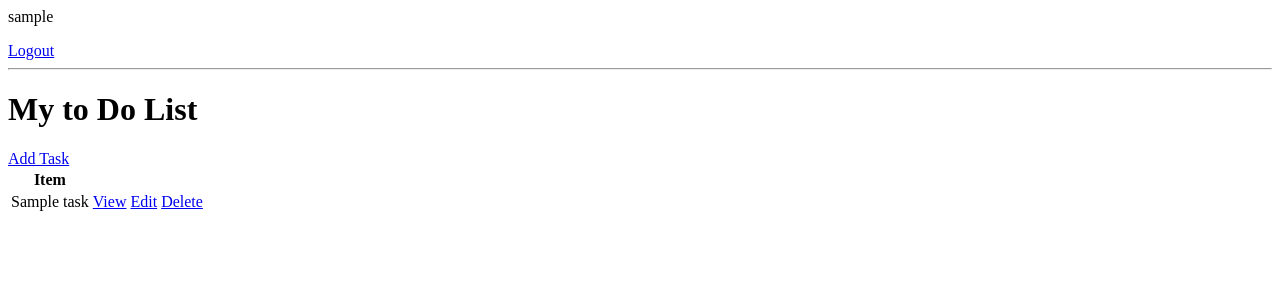
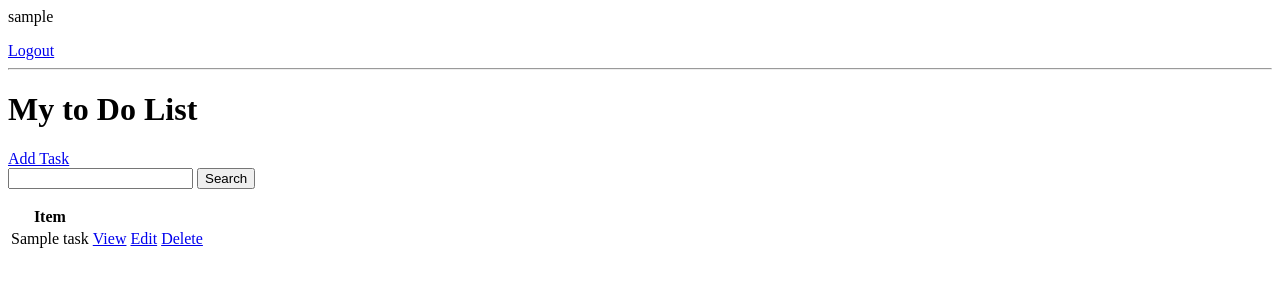
Before and after one commit to enriquedlh97/dj-to-do, a Django app: page / in a window 1280 px wide. Shown: the top 300 px of the page. Run offline with Django 4.2, Linux system fonts and the light colour scheme; a user stored in the database is signed in; tables that the repository leaves empty hold one stand-in row (values such as "Sample post").

Commit message:
feat: Adds search functionality

```diff
--- a/backend/base/templates/base/task_list.html
+++ b/backend/base/templates/base/task_list.html
@@ -10,6 +10,11 @@
 <h1>My to Do List</h1>
 
 <a href="{% url 'task-create' %}">Add Task</a>
+
+<form method="GET">
+    <input type="text" name="search-area" value="{{search_input}}">
+    <input type="submit" value="Search">
+</form>
 
 <table>
     <tr> <!-- Table row   -->
--- a/backend/base/views.py
+++ b/backend/base/views.py
@@ -114,6 +114,15 @@ class TaskList(LoginRequiredMixin, ListView):
         # Defines count of incomplete items
         context["count"] = context["tasks"].filter(complete=False).count()
 
+        search_input: str = self.request.GET.get("search-area") or ""
+
+        if search_input:
+            context["tasks"] = context["tasks"].filter(
+                title__startswith=search_input
+            )
+
+        context["search_input"] = search_input
+
         return context
 
 
```
